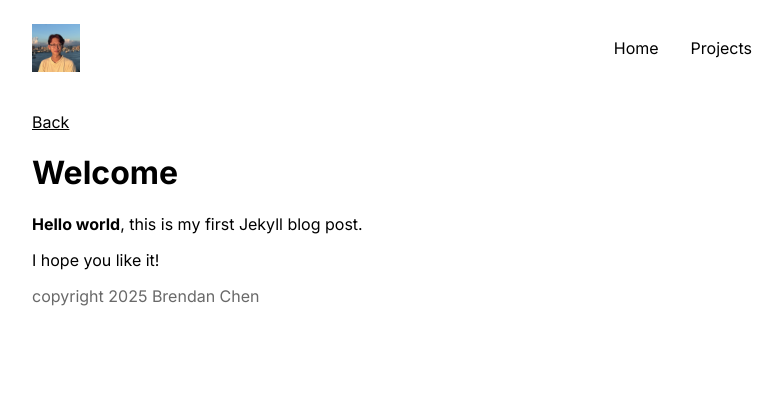
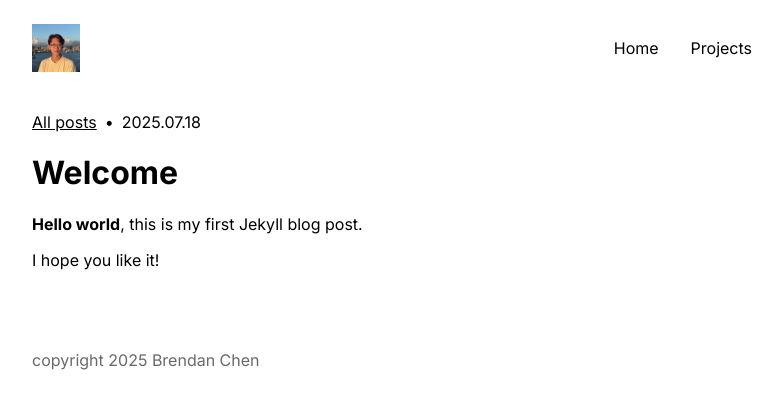
Before and after one commit to brendan-ch/brendan-ch.github.io, a Jekyll site: the page built from _posts/2025-07-18-hello-world.md, in a window 1280 px wide. Shown: the top 409 px of the page, without its empty margins (248-1031 px from the left). Built offline with Jekyll 4.4.1, drawn with Linux system fonts in a browser that asks for light colours.

Commit message:
Update post and footer layout

```diff
--- a/_layouts/post.html
+++ b/_layouts/post.html
@@ -2,6 +2,12 @@
 layout: default
 ---
 
-<a href="/journal">Back</a>
+<link rel="stylesheet" href="/assets/blog.css">
+
+<div class="infobar">
+    <a href="/blog">All posts</a>
+    •
+    <p>{{ page.date | date: "%Y.%m.%d" }}</p>
+</div>
 
 {{ content }}
--- a/_posts/2025-07-18-hello-world.md
+++ b/_posts/2025-07-18-hello-world.md
@@ -1,6 +1,7 @@
 ---
 title: "Hello World"
 layout: post
+date: 2025.07.18
 ---
 # Welcome
 
--- /dev/null
+++ b/assets/blog.css
@@ -0,0 +1,10 @@
+.infobar {
+    display: flex;
+    flex-direction: row;
+    margin-bottom: 1rem;
+    gap: 8px;
+}
+
+.infobar p {
+    margin: 0;
+}
--- a/assets/global.css
+++ b/assets/global.css
@@ -30,6 +30,7 @@ footer {
     width: 100%;
 
     padding-bottom: 64px;
+    padding-top: 64px;
     color: dimgray;
 }
 
```
Also changed, not shown: blog.html (renamed from journal.html).
